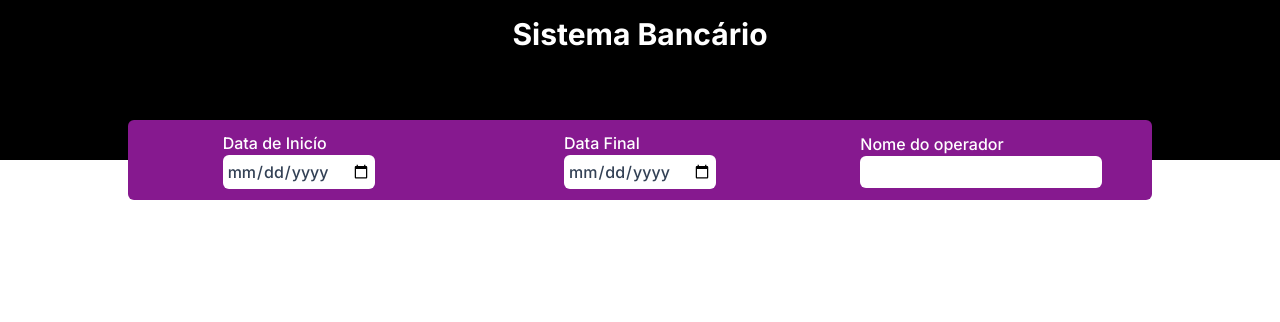
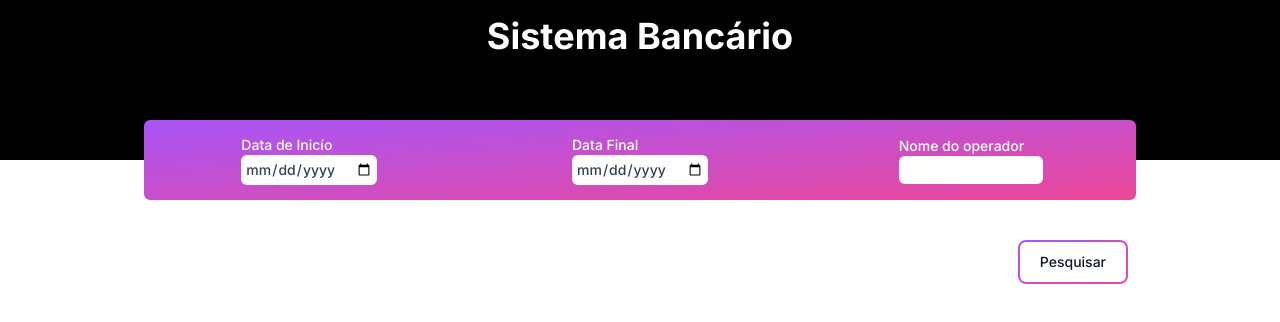
Before and after one commit to tettam/supera-frontend, a Next.js app: page / in a window 1280 px wide. Shown: the top 322 px of the page. Built offline with nearby package versions, Linux system fonts and the light colour scheme.

Commit message:
add prop interaction by properties between components

```diff
--- /dev/null
+++ b/src/app/components/ButtonSearch.jsx
@@ -0,0 +1,11 @@
+export const ButtonSearch = () => {
+  return(
+    <div className="mt-10 flex justify-end">
+      <button class="relative inline-flex items-center justify-center p-0.5 mb-2 mr-2 overflow-hidden text-sm font-medium text-gray-900 rounded-lg group bg-gradient-to-br from-purple-500 to-pink-500 group-hover:from-purple-500 group-hover:to-pink-500 hover:text-white dark:text-white focus:ring-4 focus:outline-none focus:ring-purple-200 dark:focus:ring-purple-800">
+  <span class="relative px-5 py-2.5 transition-all ease-in duration-75 bg-white dark:bg-gray-900 rounded-md group-hover:bg-opacity-0">
+      Pesquisar
+  </span>
+</button>
+    </div>
+  )
+}
--- a/src/app/components/FilterArea.jsx
+++ b/src/app/components/FilterArea.jsx
@@ -1,12 +1,8 @@
-import { useState } from "react"
-
-export const FilterArea = () => {
-  const [startDate , setStartDate] = useState(null);
-  const [endDate, setEndDate] = useState(null);
-  const [operatorName, setOperatorName] = useState('');
+export const FilterArea = ({filterData , setFilterData}) => {
+  const { startDate , endDate, operatorName} = filterData;
 
   return(
-    <div className="flex h-20 w-full -mt-10 rounded-md bg-fuchsia-800 font-medium">
+    <div className="flex h-20 w-full -mt-14 rounded-md overflow-hidden text-sm font-medium text-gray-900 group bg-gradient-to-br from-purple-500 to-pink-500 group-hover:from-purple-500 group-hover:to-pink-500 hover:text-white dark:text-white focus:ring-4 focus:outline-none focus:ring-purple-200 dark:focus:ring-purple-800">
       <div className="flex flex-1 items-center justify-center flex-col">
         <div>
           <h3 className="text-white">Data de Inicío</h3>
@@ -15,8 +11,8 @@ export const FilterArea = () => {
             type="date"
             name="dataInicio"
             id="dataInicio"
-            onChange={(e) => setStartDate(e.target.value)}
-            className="text-slate-700 rounded-md p-1"
+            onChange={(e) => setFilterData({...filterData, startDate: e.target.value})}
+            className="text-slate-700 rounded-md p-1 outline-none"
           />
         </div>
       </div>
@@ -29,8 +25,8 @@ export const FilterArea = () => {
             type="date"
             name="dataFinal"
             id="dataFinal"
-            onChange={(e) => setEndDate(e.target.value)}
-            className="text-slate-700 rounded-md p-1"
+            onChange={(e) => setFilterData({...filterData, endDate: e.target.value})}
+            className="text-slate-700 rounded-md p-1 outline-none"
           />
         </div>
       </div>
@@ -43,8 +39,8 @@ export const FilterArea = () => {
             type="text"
             name="nomeOperadorTransicao"
             id="nomeOperadorTransicao"
-            onChange={(e) => setOperatorName(e.target.value)}
-            className="text-slate-700 rounded-md p-1"
+            onChange={(e) => setFilterData({...filterData, startDate: e.target.value})}
+            className="text-slate-700 rounded-md p-1 outline-none w-36"
           />
         </div>
       </div>
--- a/src/app/page.js
+++ b/src/app/page.js
@@ -1,17 +1,29 @@
 'use client'
 
+import { useState } from "react";
+import { ButtonSearch } from "./components/ButtonSearch"
 import { FilterArea } from "./components/FilterArea"
 
 export default function Home() {
+  const [filters , setFilters] = useState({
+    startDate: null,
+    endDate: null,
+    operatorName: '',
+  })
+
+  const handleClick = () => {
+    console.log(filters);
+  }
+
   return (
-    <div>
+    <div className="">
       <header className=" bg-black h-40 flex justify-center">
-        <h1 className="text-white font-bold text-3xl pt-4">Sistema Bancário</h1>
+        <h1 className="text-white font-bold text-4xl pt-4">Sistema Bancário</h1>
       </header>
-      <div className="container flex max-w-screen-lg m-auto h-screen justify-center mb-20">
+      <div className="container flex max-w-screen-lg m-auto h-screen mb-20 p-4 flex-col">
 
-        <FilterArea />
-
+        <FilterArea filterData={filters} setFilterData={setFilters}/>
+        <ButtonSearch onClick={handleClick} />
       </div>
     </div>
   )
```
